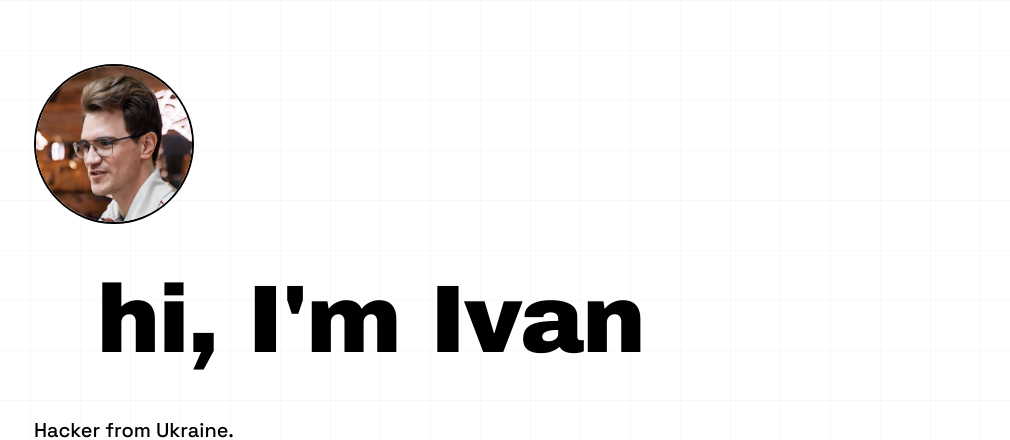
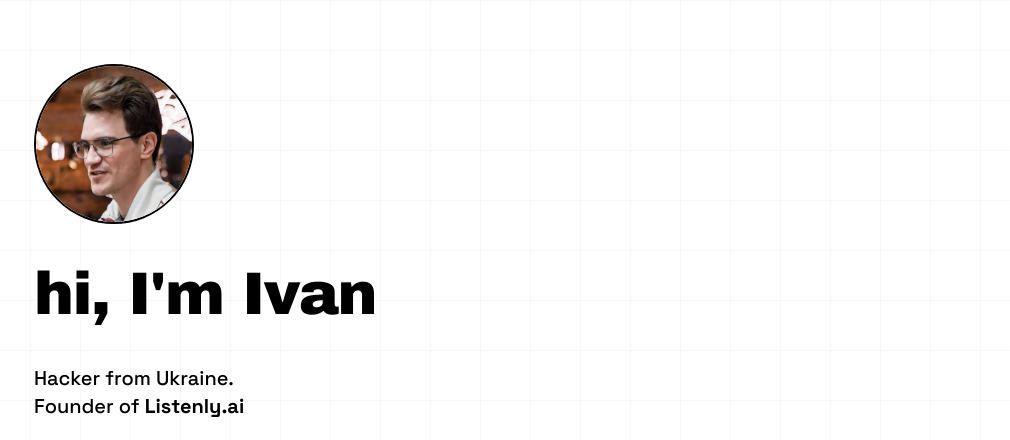
Before and after one commit to ivryb/uhsomebody.com, a plain HTML site: page index.html in a window 1280 px wide. Shown: the top 440 px of the page, without its empty margins (270-1280 px from the left). Drawn offline with nearby package versions, Linux system fonts and the light colour scheme.

Commit message:
design fix

```diff
--- a/index.html
+++ b/index.html
@@ -160,7 +160,7 @@
       class="min-h-screen flex flex-col items-center justify-center px-6 py-16"
     >
       <!-- Container -->
-      <div class="w-full max-w-2xl space-y-12 text-center md:text-left">
+      <div class="w-full max-w-2xl space-y-10 text-center md:text-left">
         <!-- Profile Photo -->
         <div class="flex justify-center md:justify-start">
           <div
@@ -175,13 +175,11 @@
         </div>
 
         <!-- Name -->
-        <div class="text-center">
-          <h1
-            class="font-display text-6xl md:text-7xl lg:text-8xl leading-[0.9] tracking-tight"
-          >
-            hi, I'm Ivan
-          </h1>
-        </div>
+        <h1
+          class="font-display text-5xl md:text-6xl leading-[0.9] tracking-tight"
+        >
+          hi, I'm Ivan
+        </h1>
 
         <!-- Bio -->
         <p class="text-lg md:text-xl font-medium leading-snug">
```
